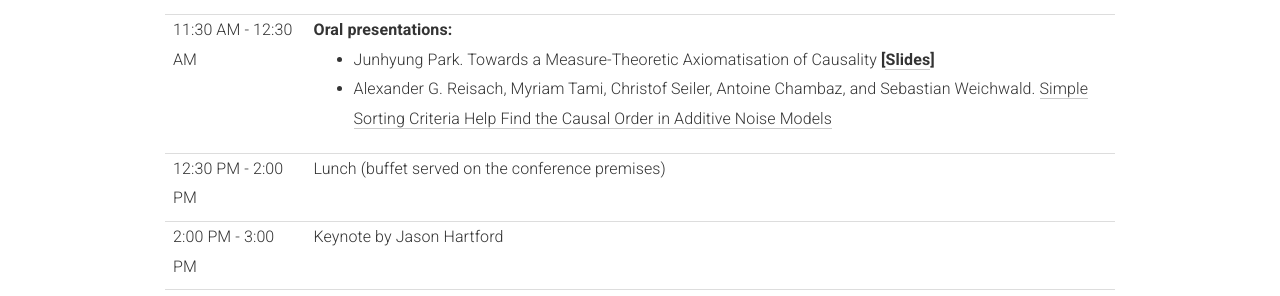
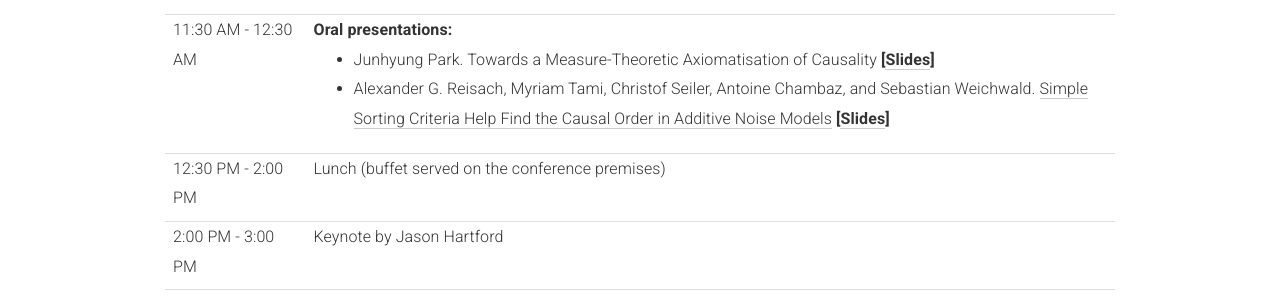
Before and after one commit to quarter-on-causality/quarter-on-causality.github.io, a Jekyll site: the page built from _pages/home_analysis.md, in a window 1280 px wide and 900 px high, scrolled down 5838 px. Shown: the part 151-447 px from the top of the window. Built offline with Jekyll 4.4.1, drawn with Linux system fonts in a browser that asks for light colours; nearby versions of some CDN libraries.

Commit message:
Add Reisach's slides

```diff
--- a/_pages/home_analysis.md
+++ b/_pages/home_analysis.md
@@ -335,7 +335,7 @@ This colloquium will several keynote speakers including Antoine Chambaz, Eric Ga
              <b>Oral presentations: </b>
                <ul>
                  <li>Junhyung Park. Towards a Measure-Theoretic Axiomatisation of Causality <strong>[<a href="slides/Park_AxiomatisationOfCausality.pdf" target="_blank">Slides</a>]</strong></li>
-                 <li>Alexander G. Reisach, Myriam Tami, Christof Seiler, Antoine Chambaz, and Sebastian Weichwald. <a href="https://arxiv.org/abs/2303.18211" target="_blank">Simple Sorting Criteria Help Find the Causal Order in Additive Noise Models</a></li>
+                 <li>Alexander G. Reisach, Myriam Tami, Christof Seiler, Antoine Chambaz, and Sebastian Weichwald. <a href="https://arxiv.org/abs/2303.18211" target="_blank">Simple Sorting Criteria Help Find the Causal Order in Additive Noise Models</a> <strong>[<a href="slides/Reisach_RSortability.pdf" target="_blank">Slides</a>]</strong></li>
                </ul>
           </td>
         </tr>
```
Also changed, not shown: 1 other file.
